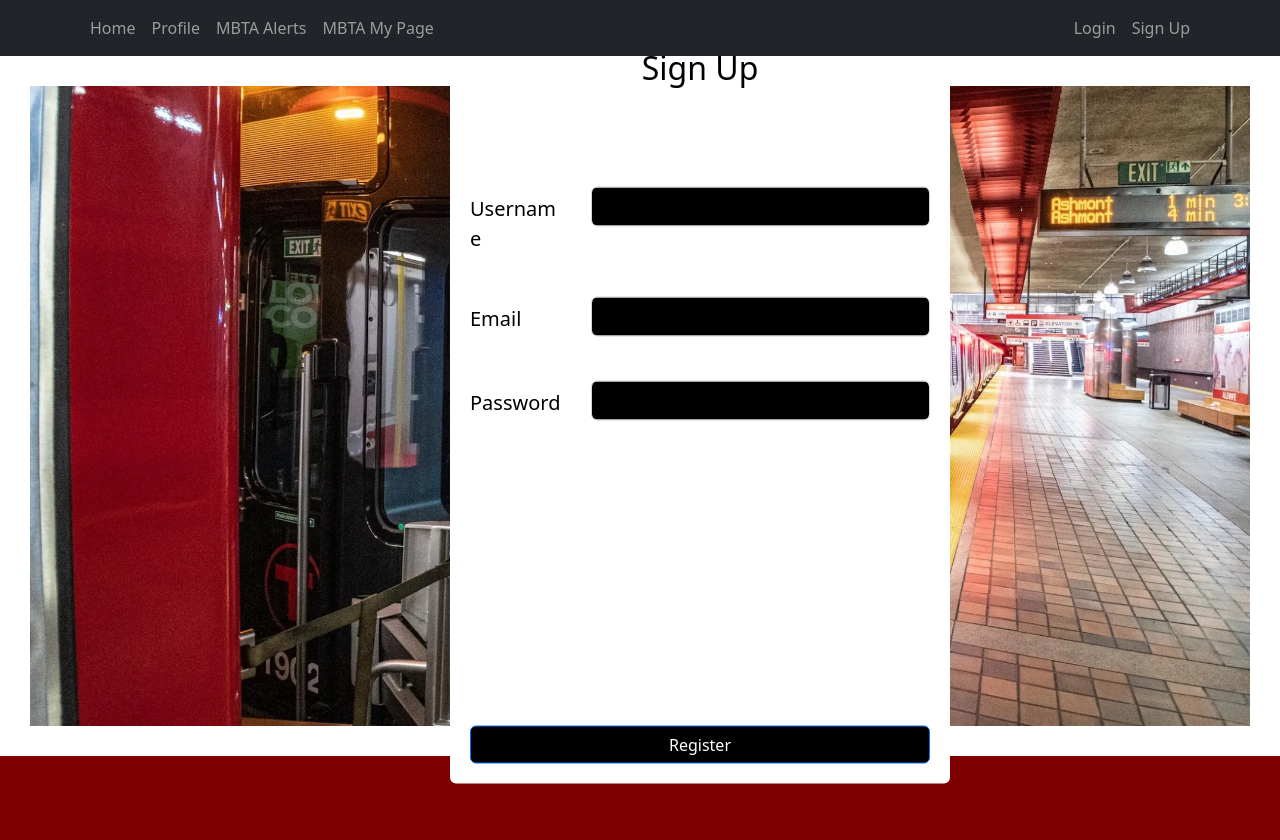
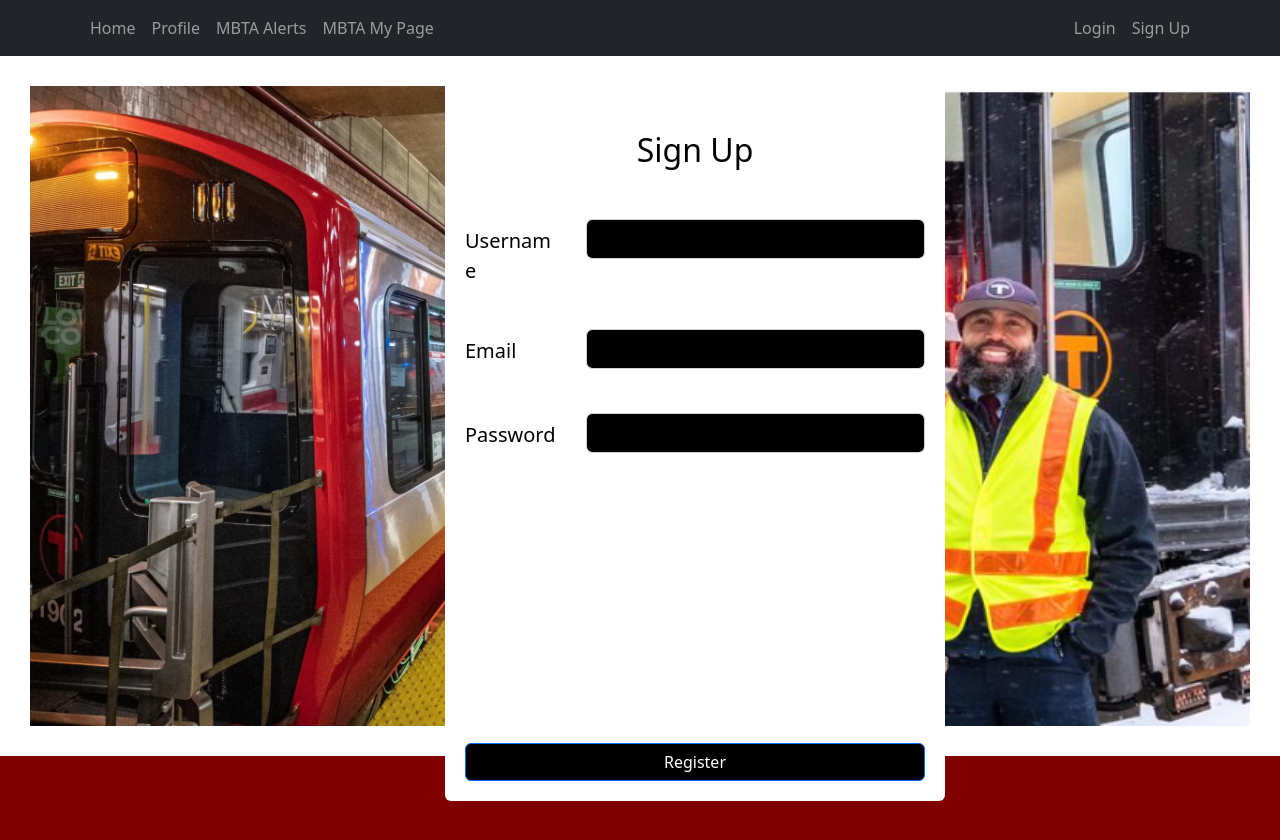
Before and after one commit to PisethSun/MBTA-Relief, a React (Create React App) app in the folder frontend/: page /signup in a window 1280 px wide. Shown: the top 840 px of the page. Built offline with nearby package versions, Linux system fonts and the light colour scheme.

Commit message:
added second image to sign up

```diff
--- a/frontend/src/components/pages/registerPage.js
+++ b/frontend/src/components/pages/registerPage.js
@@ -3,7 +3,8 @@
 import axios from "axios";
 import Button from "react-bootstrap/Button";
 import Form from "react-bootstrap/Form";
-import backgroundImage from "./images/RedLineImage.png";
+import leftImage from "./images/RedLineImage.png";
+import rightImage from "./images/MBTAperson.PNG";
 
 
 const url = "http://localhost:8081/user/signup";
@@ -33,11 +34,12 @@
   return (
     <div style={{ position: 'relative', height: '100vh', overflow: 'hidden' }}>
       <div style={{ position: 'relative', height: 'calc(100% - 100px)', border: '30px solid white' }}>
-        <img src={backgroundImage} alt="Background Image" style={{ position: 'absolute', top: 0, right: 0, width: '100%', height: '100%', objectFit: 'cover' }} />
-        <div style={{ position: 'absolute', top: '50%', right: '300px', transform: 'translateY(-50%)', zIndex: 1 }}>
-          <div className="card" style={{ width: '500px', backgroundColor: 'white', padding: '20px', height: '755px', display: 'flex', flexDirection: 'column', justifyContent: 'space-between',border:"transparent" }}>
+        <img src={leftImage} alt="left Image" style={{ position: 'absolute', top: 0, left: 0, width: '50%', height: '100%', objectFit: 'cover' }} />
+        <img src={rightImage} alt="left Image" style={{ position: 'absolute', top: 0, right: 0, width: '25%', height: '100%', objectFit: 'cover' }} />
+        <div style={{ position: 'absolute', top: '50%', right: '25%', transform: 'translateY(-50%)', zIndex: 1 }}>
+          <div className="card" style={{ width: '500px', backgroundColor: 'white', padding: '20px', height: '790px', display: 'flex', flexDirection: 'column', justifyContent: 'space-between',border:"transparent", top:'0'}}>
             <div>
-              <h2 style={{ textAlign: 'center', color: 'black',marginBottom:'100px' }}>Sign Up </h2>
+              <h2 style={{ textAlign: 'center', color: 'black',marginBottom:'50px', marginTop:'100px' }}>Sign Up </h2>
               <Form onSubmit={handleSubmit} style={{ display: 'flex', flexDirection: 'column', gap: '20px' }}>
                 <div className="mb-3 row">
                   <label htmlFor="username" className="col-sm-3 col-form-label" style={{ color: 'black', textAlign: 'left',fontSize:'20px' }}>Username</label>
@@ -74,7 +76,7 @@
                       id="password"
                       name="password"
                       onChange={handleChange}
-                      style={{ backgroundColor: 'black', color: 'white', height: '40px', marginRight: '10px', marginBottom: '60px' }}
+                      style={{ backgroundColor: 'black', color: 'white', height: '40px', marginRight: '10px', marginBottom: '100px' }}
                     />
                   </div>
                 </div>
```
